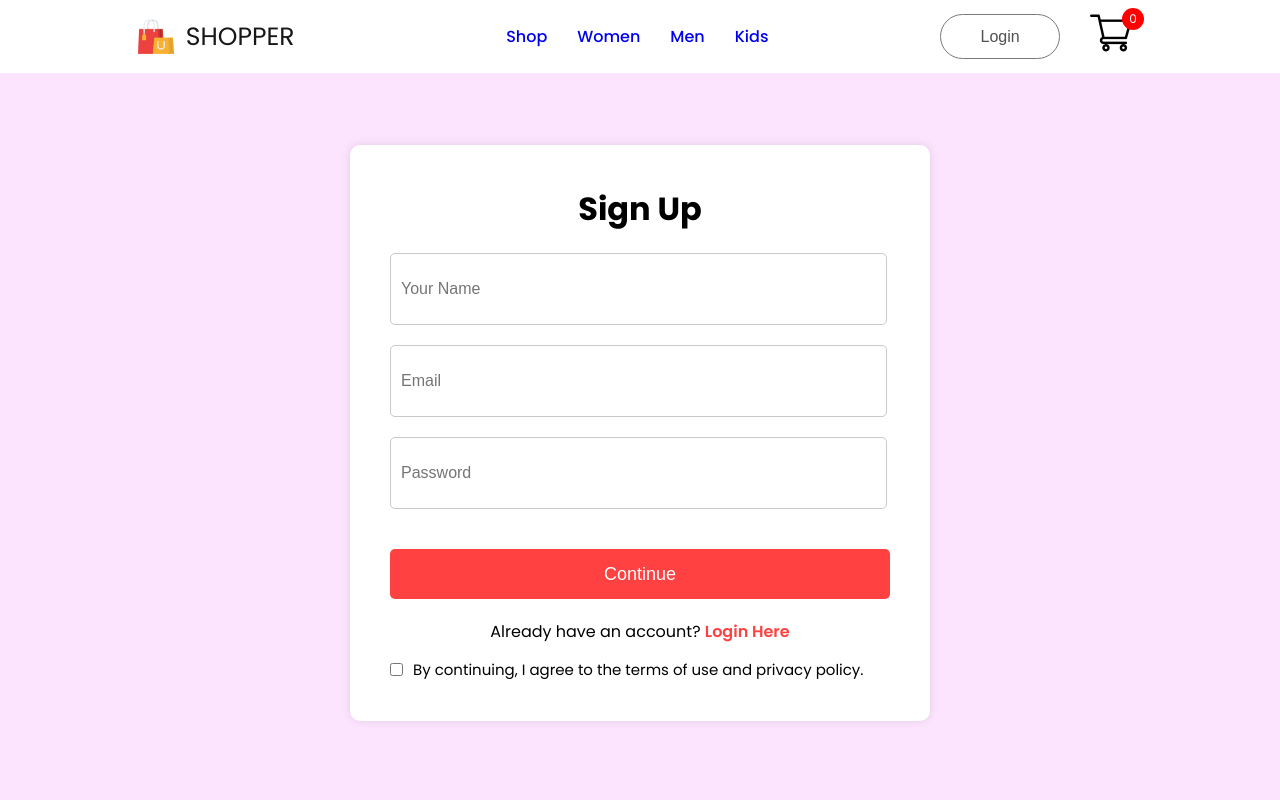
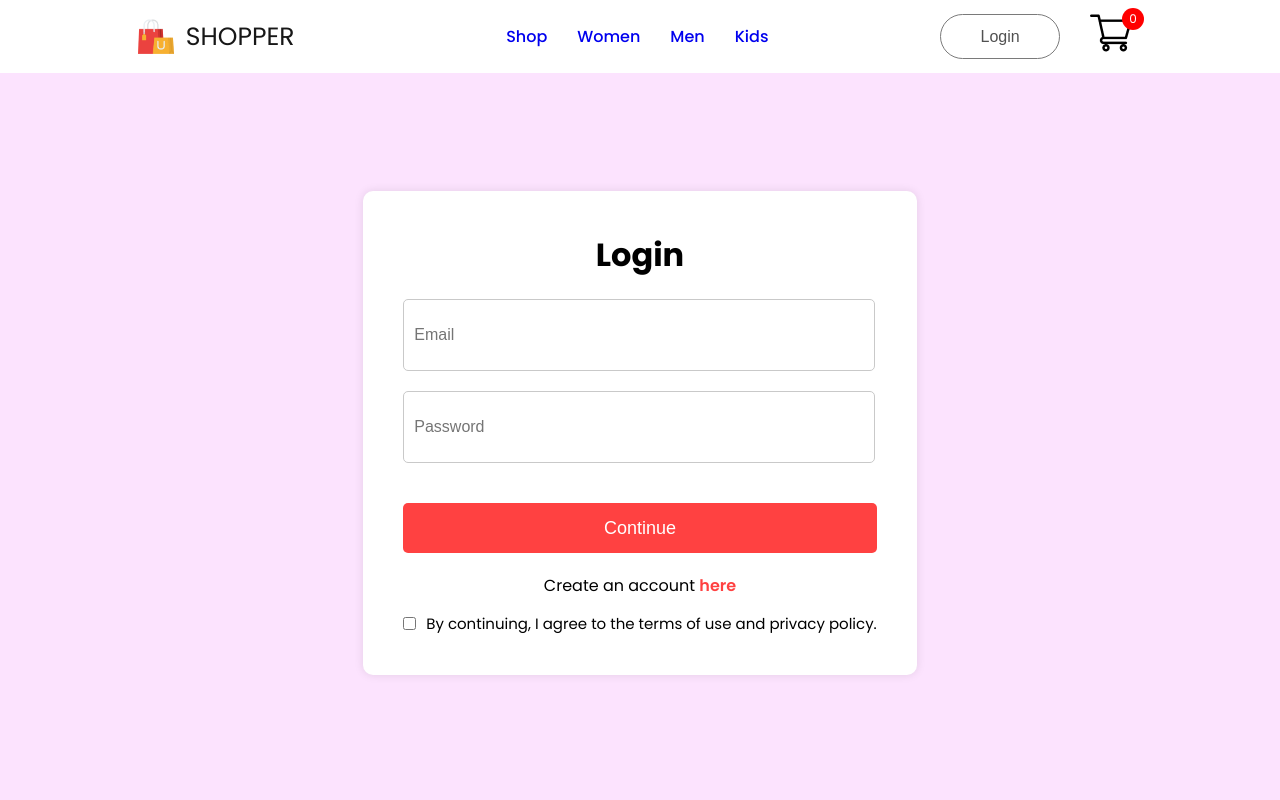
Before and after one commit to CoreyPhillipsOfficial/e-commerce-site, a React (Create React App) app in the folder frontend/: page /login in a window 1280 px wide. Shown: the top 800 px of the page. Built offline with nearby package versions, Linux system fonts and the light colour scheme.

Commit message:
login signup page successful

```diff
--- a/frontend/src/Pages/LoginSignup.jsx
+++ b/frontend/src/Pages/LoginSignup.jsx
@@ -1,18 +1,23 @@
-import React from 'react'
+import React, { useState } from 'react'
 import './CSS/LoginSignup.css'
 
 export const LoginSignup = () => {
+
+    const [state, setState] = useState('Login');
+
     return (
         <div className='loginsignup'>
             <div className="loginsignup-container">
-                <h1>Sign Up</h1>
+                <h1>{state}</h1>
                 <div className="loginsignup-fields">
-                    <input type="text" placeholder='Your Name' />
+                    {state === 'Sign Up' ? <input type="text" placeholder='Your Name' /> : <></>}
                     <input type="email" placeholder='Email' />
                     <input type="password" placeholder='Password' />
                 </div>
                 <button>Continue</button>
-                <p className="loginsignup-login">Already have an account? <span>Login Here</span> </p>
+                {state === 'Sign Up'
+                    ? <p className="loginsignup-login">Already have an account? <span onClick={() => { setState('Login') }} >Login</span> </p>
+                    : <p className="loginsignup-login">Create an account <span onClick={() => { setState('Sign Up') }} >here</span> </p>}
                 <div className="loginsignup-agree">
                     <input type="checkbox" name='' id='' />
                     <p>By continuing, I  agree to the terms of use and privacy policy.</p>
```
